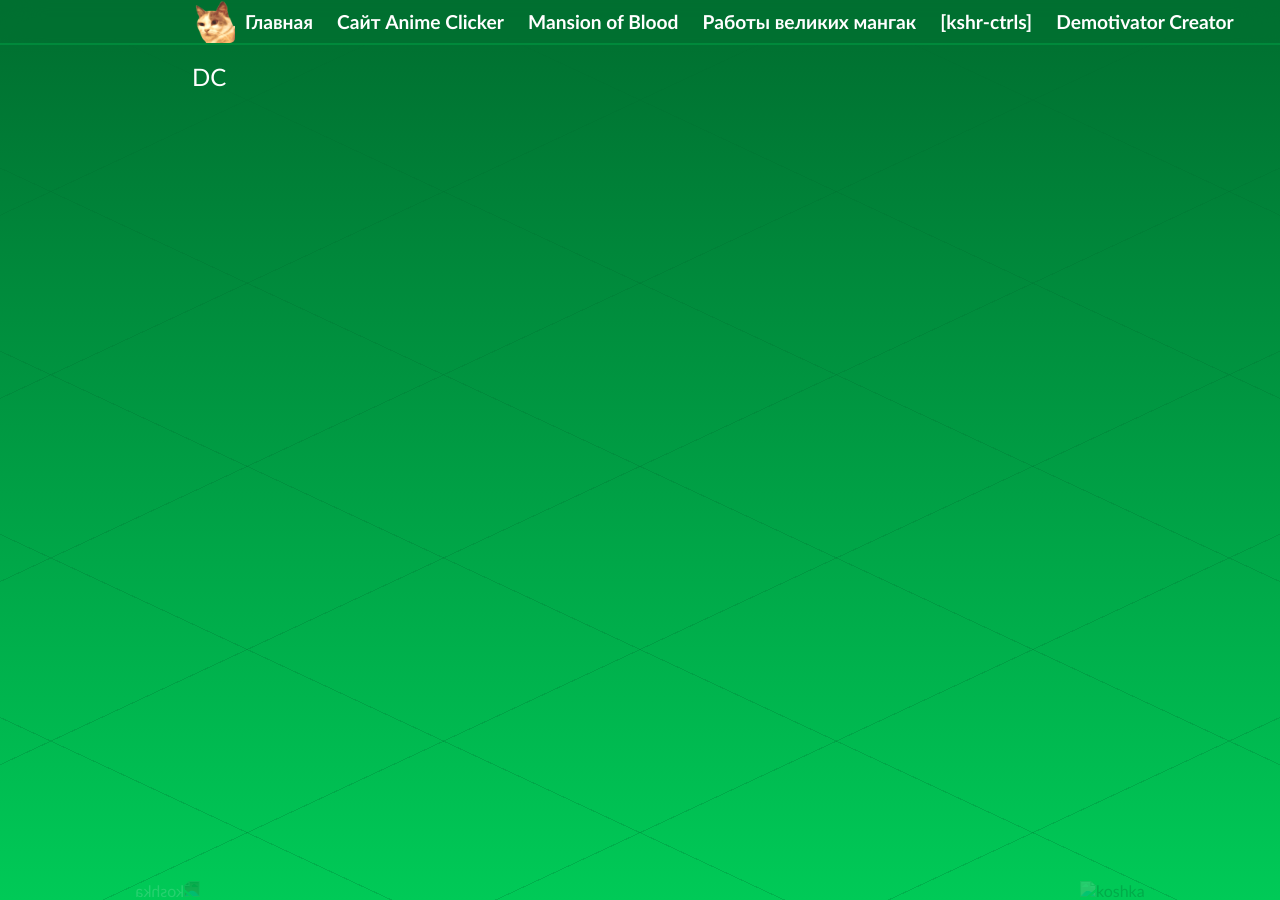
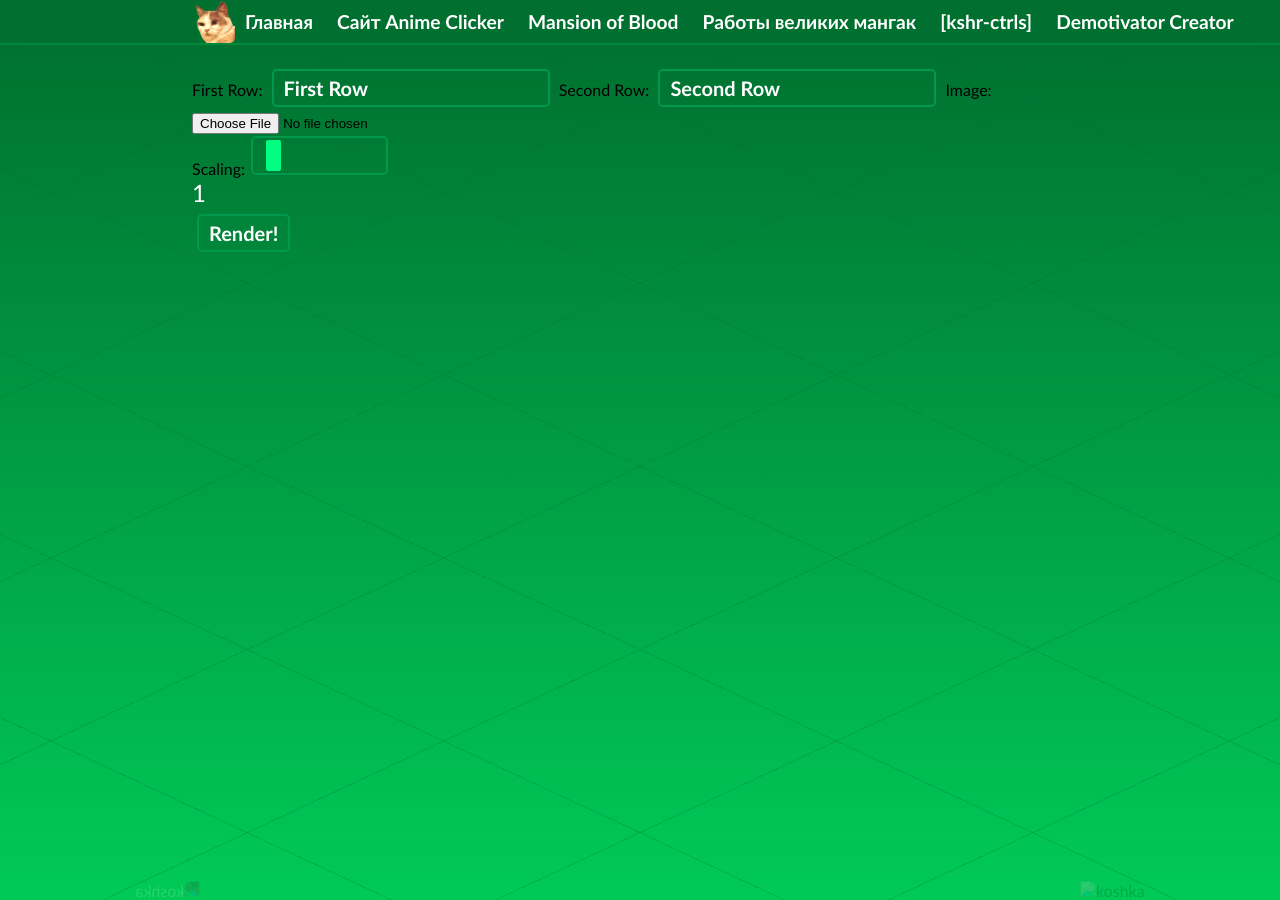
Before and after one commit to catink123/catink123.github.io, a Jekyll site: the page built from demcreate/index.html, in a window 1280 px wide. Built offline with Jekyll 4.4.1, drawn with Linux system fonts in a browser that asks for light colours.

Commit message:
Update index.html

```diff
--- a/demcreate/index.html
+++ b/demcreate/index.html
@@ -4,5 +4,31 @@ title: Demotivator Creator
 ---
 
 <div class="blurb">
-<p>DC</p>
+<div class="flexbox">
+      <label
+        >First Row: <input class="kshr-txtbox" type="text" id="firstRow" value="First Row"
+      /></label>
+      <label
+        >Second Row: <input class="kshr-txtbox" type="text" id="secondRow" value="Second Row"
+      /></label>
+      <label>Image: <input id="image" type="file"/></label>
+      <div>
+        <label>Scaling:
+          <input
+            class="kshr-slider"
+            id="scaling"
+            type="range"
+            min="0.01"
+            max="10"
+            step="0.01"
+            value="1"
+          />
+          <p id="scalingP">1</p></label
+        >
+      </div>
+      <button class="kshr-btn" id="render">Render!</button>
+    </div>
+
+    <canvas width="400" height="500"></canvas>
+  <script src="main.js"></script>
 </div>
```
